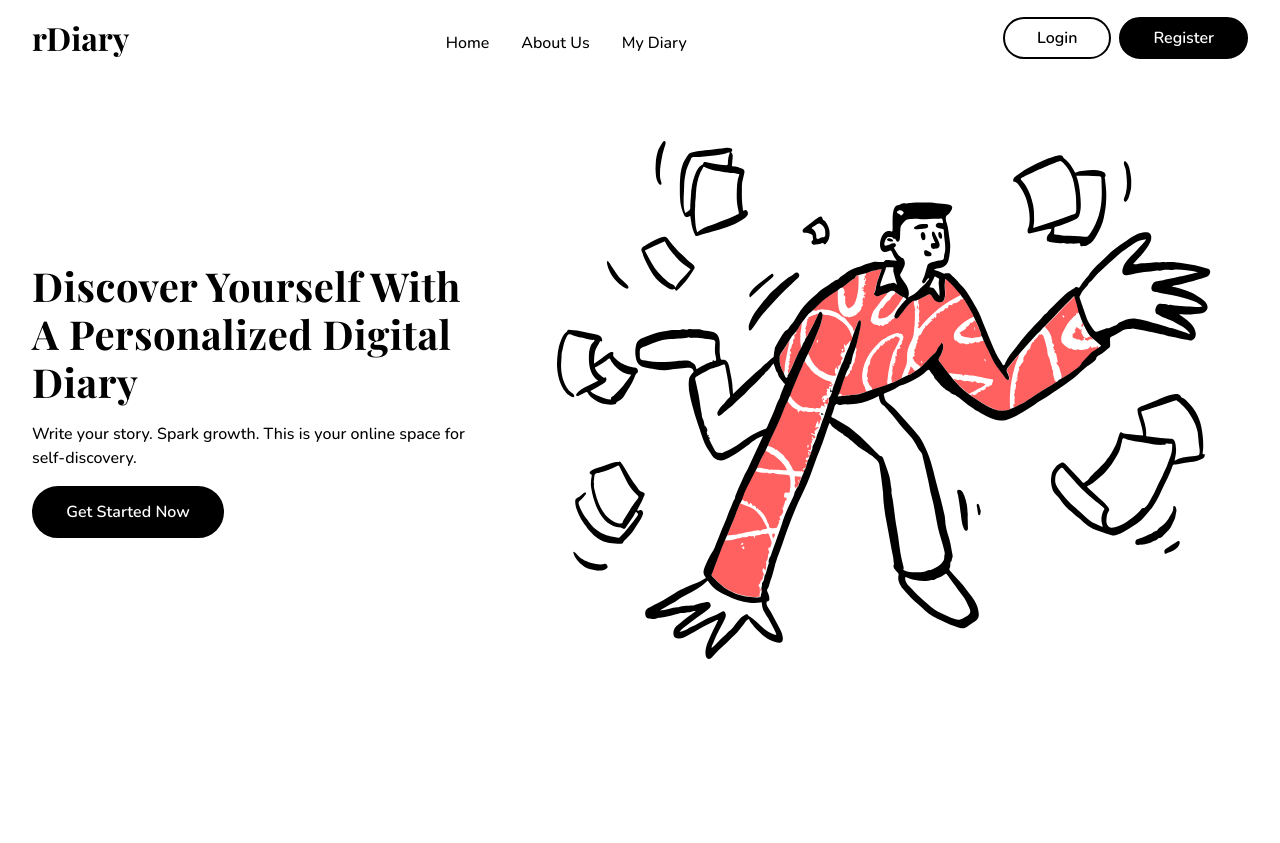
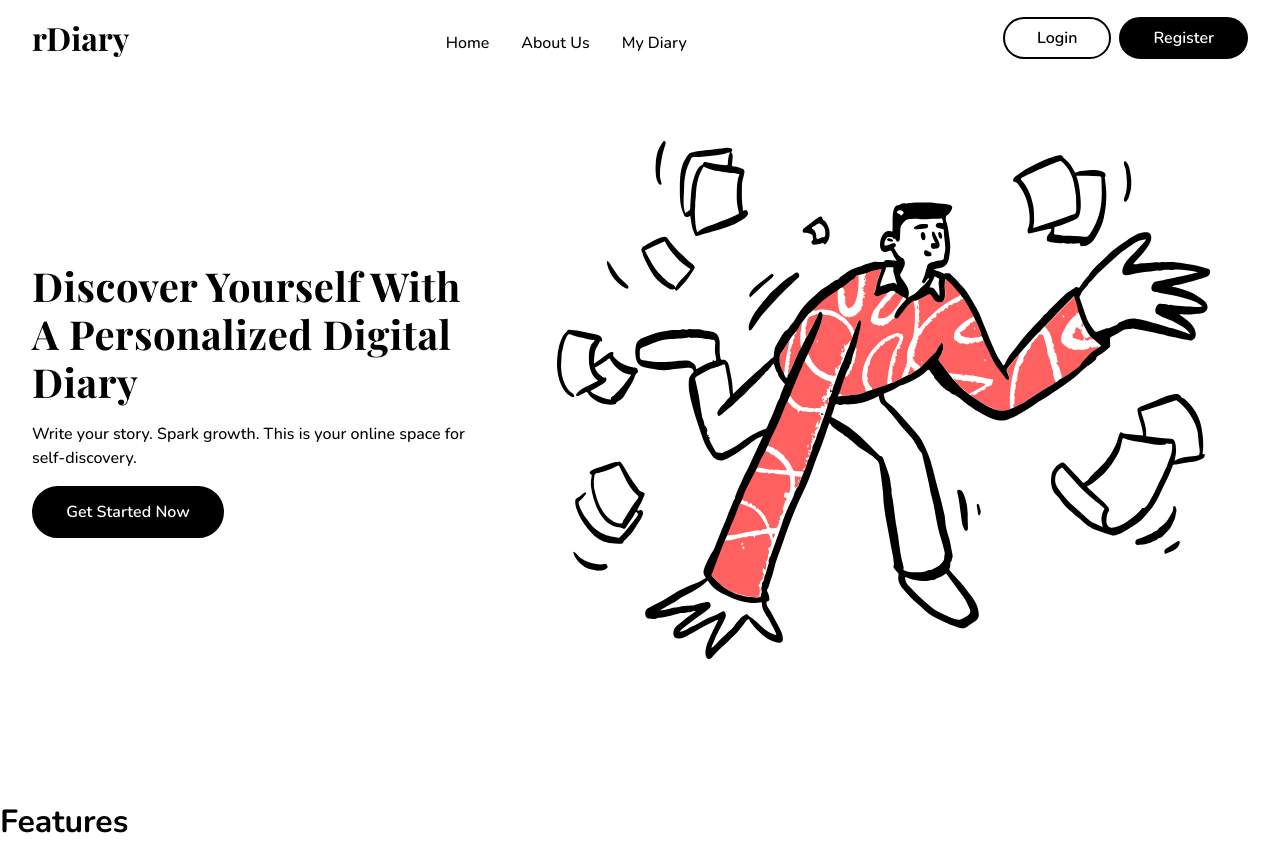
Before and after one commit to rckash/rDiary, a React (Vite) app: page / in a window 1280 px wide. Before the commit the page ends 800 px from the top, so only its background shows below. Built offline with nearby package versions, Linux system fonts and the light colour scheme; a web font is replaced by a local one.

Commit message:
Add alt description for hero image

```diff
--- a/src/App.tsx
+++ b/src/App.tsx
@@ -1,3 +1,4 @@
+import Features from "./components/Features/Features";
 import Hero from "./components/Hero/Hero";
 import NavBar from "./components/NavBar/Navbar";
 
@@ -7,6 +8,7 @@ function App() {
       <div>
         <NavBar />
         <Hero />
+        <Features />
       </div>
     </>
   );
--- /dev/null
+++ b/src/components/Features/Features.tsx
@@ -0,0 +1,7 @@
+import "./Features.css";
+
+const Features = () => {
+  return <h1>Features</h1>;
+};
+
+export default Features;
--- a/src/components/Hero/Hero.tsx
+++ b/src/components/Hero/Hero.tsx
@@ -13,7 +13,11 @@ const Hero = () => {
           </p>
           <button>Get Started Now</button>
         </div>
-        <img src={HeroImage} alt="" className="hero-image" />
+        <img
+          src={HeroImage}
+          alt="a cartoon illustration of a man happily dancing while surrounded by papers"
+          className="hero-image"
+        />
       </div>
     </section>
   );
```
Also changed, not shown: src/components/Features/Features.css (added).
